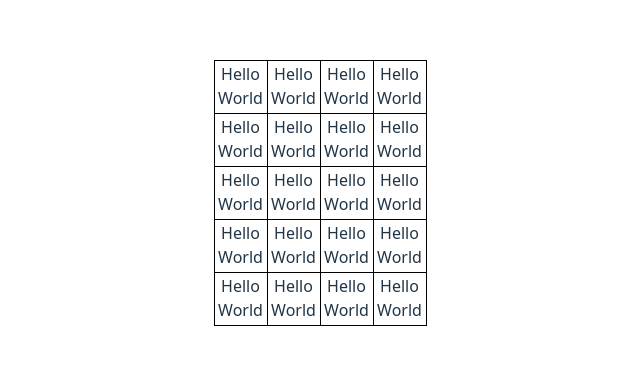
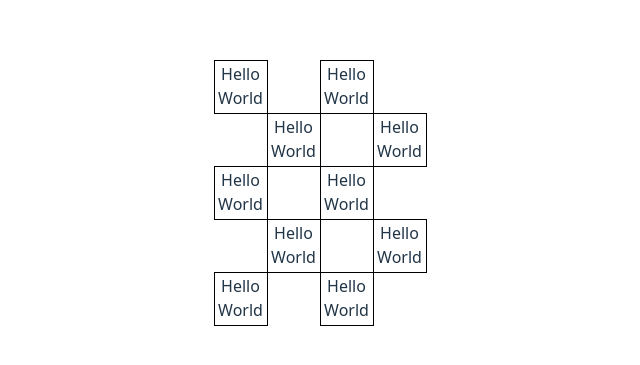
Before and after one commit to BUsuper/crossword-project, a React (Vite) app: page / in a window 1280 px wide. Shown: the part 207-572 px from the top of the page, without its empty margins (320-960 px from the left). Built offline with nearby package versions, Linux system fonts and the light colour scheme.

Commit message:
Add a class so that you can hide some crossword cells

```diff
--- a/src/components/CrosswordField/CrosswordField.css
+++ b/src/components/CrosswordField/CrosswordField.css
@@ -5,3 +5,8 @@ table {
 td {
     border: 1px solid black;
 }
+
+.emptyCell {
+    visibility: hidden;
+    border: none;
+}
--- a/src/components/CrosswordField/CrosswordField.jsx
+++ b/src/components/CrosswordField/CrosswordField.jsx
@@ -16,7 +16,7 @@ export default function CrosswordField() {
                     <tr key={`row${rowNumber}`}>
                     {
                         Array(columns).fill(0).map((column, columnNumber) => (
-                            <td key={`x${columnNumber}y${rowNumber}`}>
+                            <td key={`x${columnNumber}y${rowNumber}`} className={!!((rowNumber + columnNumber) % 2) ? "emptyCell" : ""}>
                                 {
                                     <LetterBox x={columnNumber} y={rowNumber}></LetterBox>
                                 }
```
